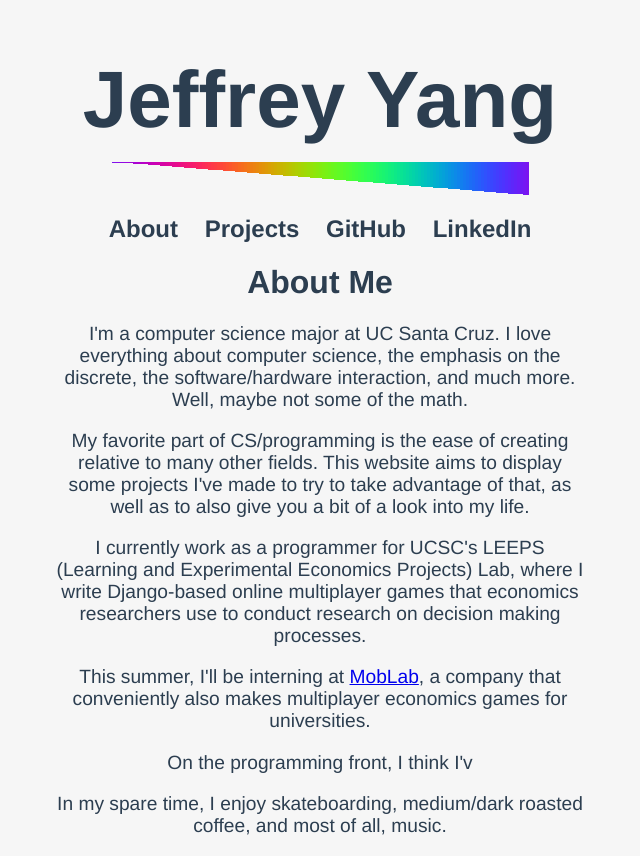
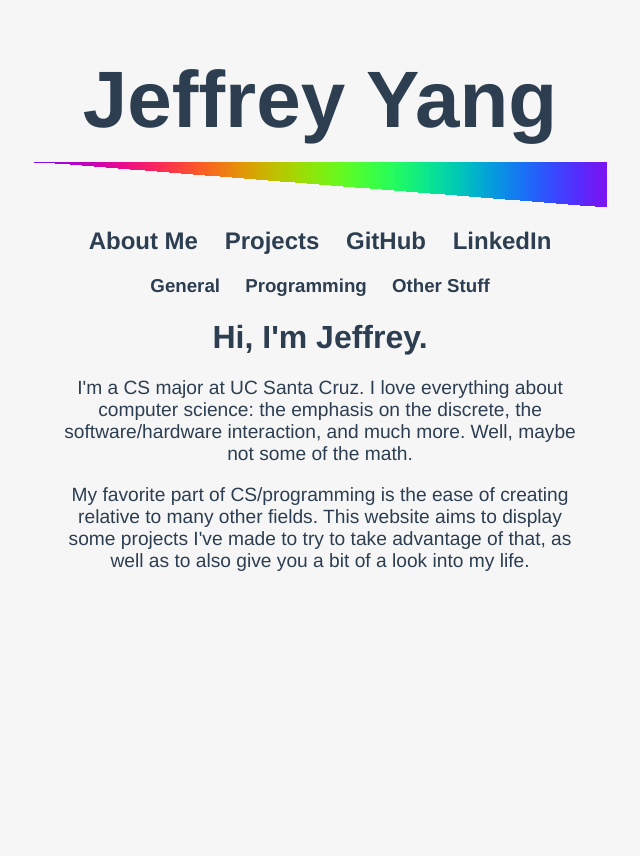
Before and after one commit to jeffreyyang3/personalWebsite, a Vue app: page /#/about in a window 1280 px wide. Shown: the whole page, without its empty margins (320-960 px from the left). After the commit the page ends 800 px from the top, so only its background shows below. Built offline with nearby package versions, Linux system fonts and the light colour scheme.

Commit message:
nested routing

```diff
--- a/public/index.html
+++ b/public/index.html
@@ -9,7 +9,13 @@
   </head>
   <body>
     <noscript>
-      <strong>We're sorry but personalwebsite doesn't work properly without JavaScript enabled. Please enable it to continue.</strong>
+        <h1>Nothing on this website works without JS.</h1>
+        <p>I would highly suggest enabling it! It's a good language.</p>
+        <p>"discrete math
+         theory is for outdated programming languages that
+         still have integers, it's useless in forward looking
+         languages like JS that only use floats" - someone
+        on reddit</p>
     </noscript>
     <div id="app"></div>
     <!-- built files will be auto injected -->
--- a/src/App.vue
+++ b/src/App.vue
@@ -2,11 +2,12 @@
     <div id="app">
 
         <homePage></homePage>
-        <navBar></navBar>
+        <navBar :internalLinks="links" :internal="false"></navBar>
 
         <transition name="slide-fade">
             <router-view/>
         </transition>
+
 
     </div>
 </template>
@@ -20,7 +21,16 @@ export default {
   name: "app",
   components: {
     navBar,
-    homePage
+    homePage,
+  },
+  data: function() {
+    return{
+      links: {
+        'About Me': 'about',
+        'Projects': 'projects',
+      }
+    }
+
   }
 };
 </script>
--- a/src/components/navBar.vue
+++ b/src/components/navBar.vue
@@ -1,10 +1,12 @@
 <template>
-    <nav class="navBar">
+    <nav class="navBar" :style="getStyle(internal)">
         <router-link v-for="(link,name) in internalLinks"
         v-bind:key="name" :to="link">
         {{ name }}  </router-link>
-        <a v-for="(link,name) in externalLinks"
-        v-bind:key="name" :href="link" target="_blank"> {{ name }} </a>
+        <span id="externalLinks" v-if="!internal">
+            <a v-for="(link,name) in externalLinks"
+            v-bind:key="name" :href="link" target="_blank"> {{ name }} </a>
+        </span>
     </nav>
 </template>
 
@@ -12,24 +14,34 @@
 export default {
     name: "navBar",
     props: {
-        currentPage: String
+        currentPage: String,
+        internalLinks: Object,
+        internal: Boolean,
     },
     data: function() {
         return {
-            internalLinks: {
 
-                'About': 'about',
-                'Projects': 'projects',
 
-            },
             externalLinks: {
                 'GitHub': 'https://github.com/jeffreyyang3',
                 'LinkedIn': 'https://www.linkedin.com/in/jeffreyyang3/',
 
-            }
+            },
+
+
         }
     },
-    computed: {
+
+
+    methods: {
+        getStyle: function(internal){
+            if(internal){
+                return {
+                    fontSize: '78%'
+                }
+            }
+
+        }
 
 
     },
--- a/src/views/About.vue
+++ b/src/views/About.vue
@@ -1,48 +1,36 @@
 <template>
     <div class="about">
-        <genericDesc v-for="(content, title) in items"
-                     v-bind:key="title" :title="title" :content="content"/>
+
+      <!--  <genericDesc v-for="(content, title) in items"
+                     v-bind:key="title" :title="title" :content="content"/> -->
+
+
+        <navBar :internalLinks="links" :internal="true"></navBar>
+
+      <transition name="slide-fade">
+        <router-view/>
+      </transition>
+
     </div>
 </template>
 
 <script>
 // @ is an alias to /src
-    import genericDesc from '@/components/genericDesc.vue'
+
+import navBar from '@/components/navBar.vue';
 
 export default {
     name: 'about',
     components: {
-            genericDesc
+        navBar
     },
-        data: function(){
+    data: function() {
         return {
-                items:{
-                    'About Me': ["I'm a computer science major at UC Santa Cruz. \
-                        I love everything about computer science, the emphasis on the discrete, \
-                        the software/hardware interaction, and much more. Well, maybe not some of the\
-                        math.",
-
-                        "My favorite part of CS/programming is the ease of creating \
-                         relative to many other fields. This website aims to display some projects I've made \
-                         to try to take advantage of that, as well as to also give you a bit of a look into my life." ,
-
-                        "I currently work as a programmer for UCSC's LEEPS (Learning and Experimental Economics \
-                        Projects) Lab, where I write Django-based online multiplayer games that economics researchers \
-                        use to conduct research on decision making processes.",
-                        "This summer, I'll be interning at " + "MobLab".link("https://moblab.com") + ", a company that \
-                        conveniently also makes multiplayer economics games for universities."
-                            .replace(/^<a/, '$& target="_blank"'),
-
-
-                        "On the programming front, I think I'v",
-
-                        "In my spare time, I enjoy skateboarding, medium/dark roasted coffee, and most of all, music. "
-                    ]
-
-
-
+            links: {
+                'General': 'aboutMe',
+                'Programming': 'programming',
+                'Other Stuff': 'otherStuff',
             }
-
         }
     }
 }
--- /dev/null
+++ b/src/views/AboutInternal/aboutMe.vue
@@ -0,0 +1,36 @@
+<template>
+
+ <!--       <genericDesc v-for="(content, title) in items"
+                     v-bind:key="title" :title="title" :content="content"/> -->
+    <genericDesc :content="content" :title="title"></genericDesc>
+
+
+</template>
+
+<script>
+// @ is an alias to /src
+import genericDesc from '@/components/genericDesc.vue'
+
+export default {
+    name: 'aboutMe',
+    components: {
+        genericDesc
+    },
+    data: function() {
+        return {
+            title: "Hi, I'm Jeffrey.",
+            content: ["I'm a CS major at UC Santa Cruz. \
+                    I love everything about computer science: the \
+                    emphasis on the discrete, the software/hardware \
+                    interaction, and much more. Well, maybe not some of the \
+                    math.",
+
+                    "My favorite part of CS/programming is the ease of \
+                    creating relative to many other fields. This website \
+                     aims to display some projects I've made to try to \
+                      take advantage of that, as well as to also give you\
+                    a bit of a look into my life."]
+        }
+    }
+}
+</script>
--- /dev/null
+++ b/src/views/AboutInternal/otherStuff.vue
@@ -0,0 +1,33 @@
+<template>
+
+ <!--       <genericDesc v-for="(content, title) in items"
+                     v-bind:key="title" :title="title" :content="content"/> -->
+    <genericDesc :title="title" :content="content" ></genericDesc>
+
+
+</template>
+
+<script>
+// @ is an alias to /src
+import genericDesc from '@/components/genericDesc.vue'
+
+export default {
+    name: 'otherStuff',
+    components: {
+        genericDesc
+    },
+    data: function() {
+        return {
+            title: "Other Stuff",
+            content: ["In my spare time, I enjoy skateboarding,\
+                    medium -> dark roasted coffee, and most of all, music. ",
+                    "I used to play the piano and violin, but I've been \
+                    much more into playing the electric guitar and bass lately. \
+                    I appreciate all types of music, classical, country, rock, \
+                    metal, rap, and more, although I still have yet to get \
+                    into the " + "very".bold() + " heavy metal."
+                ]
+        }
+    }
+}
+</script>
--- /dev/null
+++ b/src/views/AboutInternal/programming.vue
@@ -0,0 +1,41 @@
+<template>
+
+ <!--       <genericDesc v-for="(content, title) in items"
+                     v-bind:key="title" :title="title" :content="content"/> -->
+    <genericDesc :title="title" :content="content" ></genericDesc>
+
+
+</template>
+
+<script>
+// @ is an alias to /src
+import genericDesc from '@/components/genericDesc.vue'
+
+export default {
+    name: 'programming',
+    components: {
+        genericDesc
+    },
+    data: function() {
+        return {
+            title: "Programming",
+            content: [ "I currently work as a programmer for UCSC's LEEPS\
+                    (Learning and Experimental Economics Projects) Lab,\
+                     where I write Django-based multiplayer web games\
+                    that economics researchers use to conduct research on\
+                    on human decision making processes.",
+                    "This summer, I'll be interning at " +
+                    "MobLab".link("https://moblab.com")
+                    .replace(/^<a/, '$& target="_blank"') +
+                    ", a company that conveniently also makes multiplayer \
+                    economics games for universities.",
+
+                    "On the programming front, I've mostly tried to learn \
+                    full stack web development, using frameworks like Vue.js, \
+                    Node.js, and Django. I really enjoy web development, but \
+                    I'm also open to exploring any other avenues. I'm confident \
+                    that I'll be able to pick them up quickly."]
+        }
+    }
+}
+</script>
--- a/src/views/homePage.vue
+++ b/src/views/homePage.vue
@@ -28,12 +28,12 @@ export default {
         function timeoutSort(array, i) {
           if (i < array.length) {
             this.arrayStep(array, i);
-            setTimeout(timeoutSort.bind(this), 10, array, i + 1);
+            setTimeout(timeoutSort.bind(this), 20, array, i + 1);
           } else {
             this.sortDone = true;
           }
         }.bind(this),
-        10,
+        20,
         this.array,
         0
       );
@@ -47,7 +47,7 @@ export default {
       let width = window.innerWidth;
       let bars;
       if (height < width){
-          bars = width * .11;
+          bars = width * .15;
       }
       else{
           bars = width * .3;
```
Also changed, not shown: src/router.js (+12 -1 lines). Lines whose indentation alone changed are shown as unchanged.
